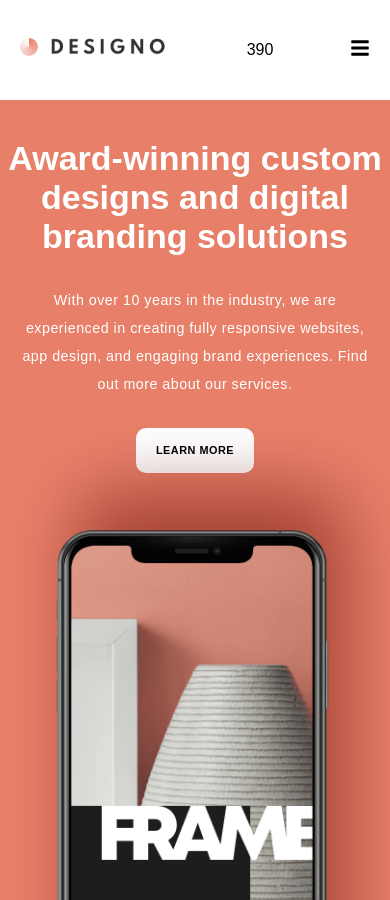
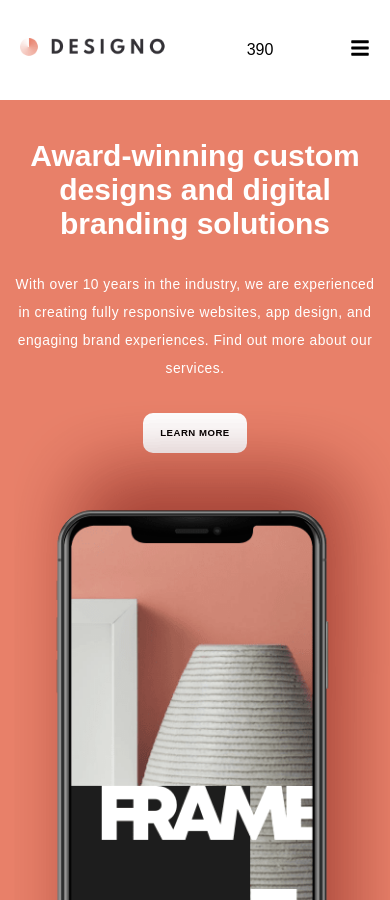
Before and after one commit to jerry101-dotcom/my-practice-website-in-react-fully-functional-and-interactive-, a React (Vite) app: page / in a window 390 px wide. Built offline with nearby package versions, Linux system fonts and the light colour scheme.

Commit message:
changed the font size of the heading

```diff
--- a/src/App.css
+++ b/src/App.css
@@ -181,15 +181,17 @@ main{
     width: 100%;
  }
 
- .hero-texts{
+.hero-texts{
     top: 10%;
-    font-size: 0.85em;
+    font-size: 0.75em;
     padding: 0;
     text-align: center;
  }
 
+
+
  .hero-texts p{
-    font-size: 1.05em;
+    font-size: 1.15em;
     padding:0em 1em;
  }
 
```
